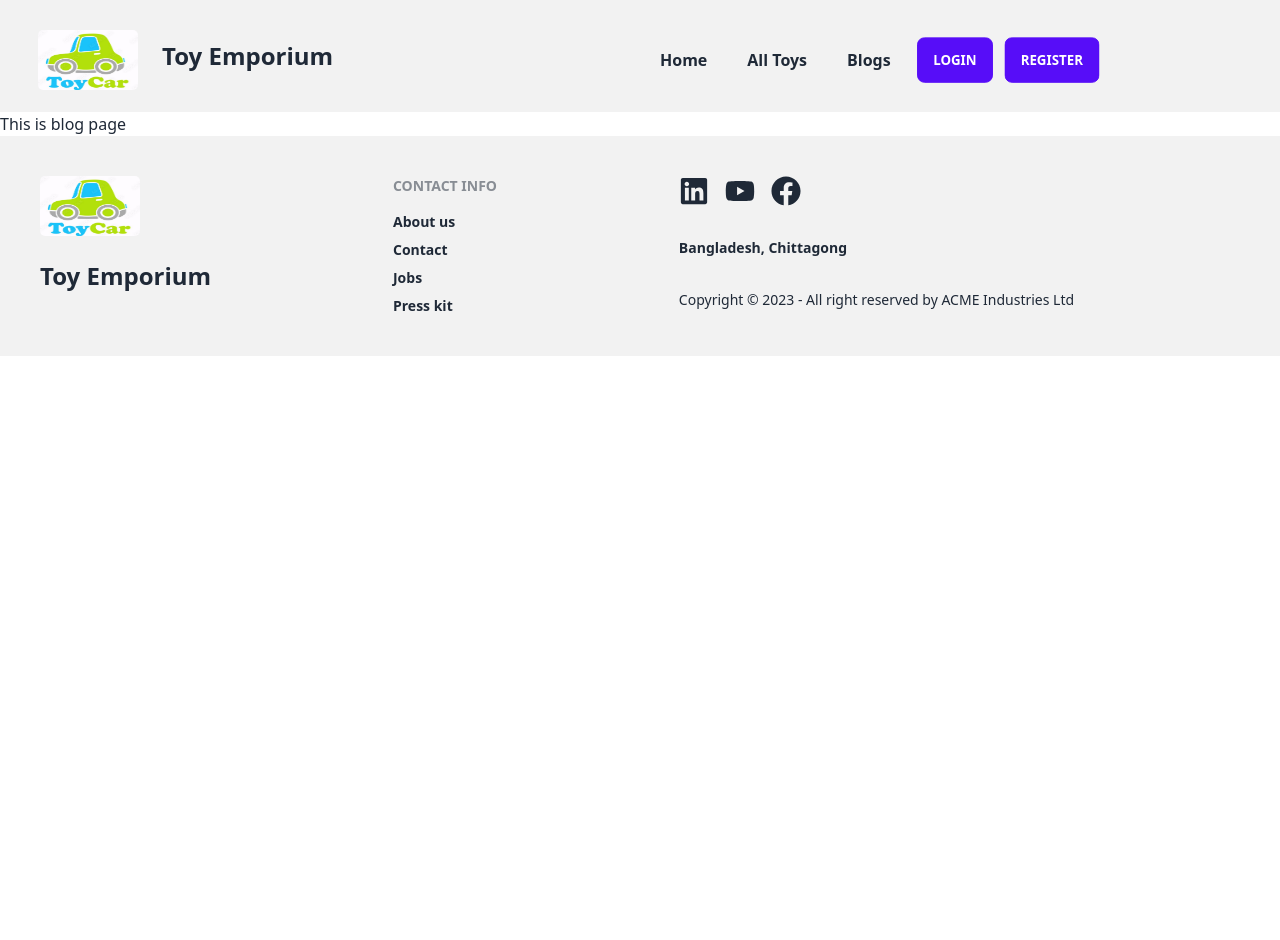
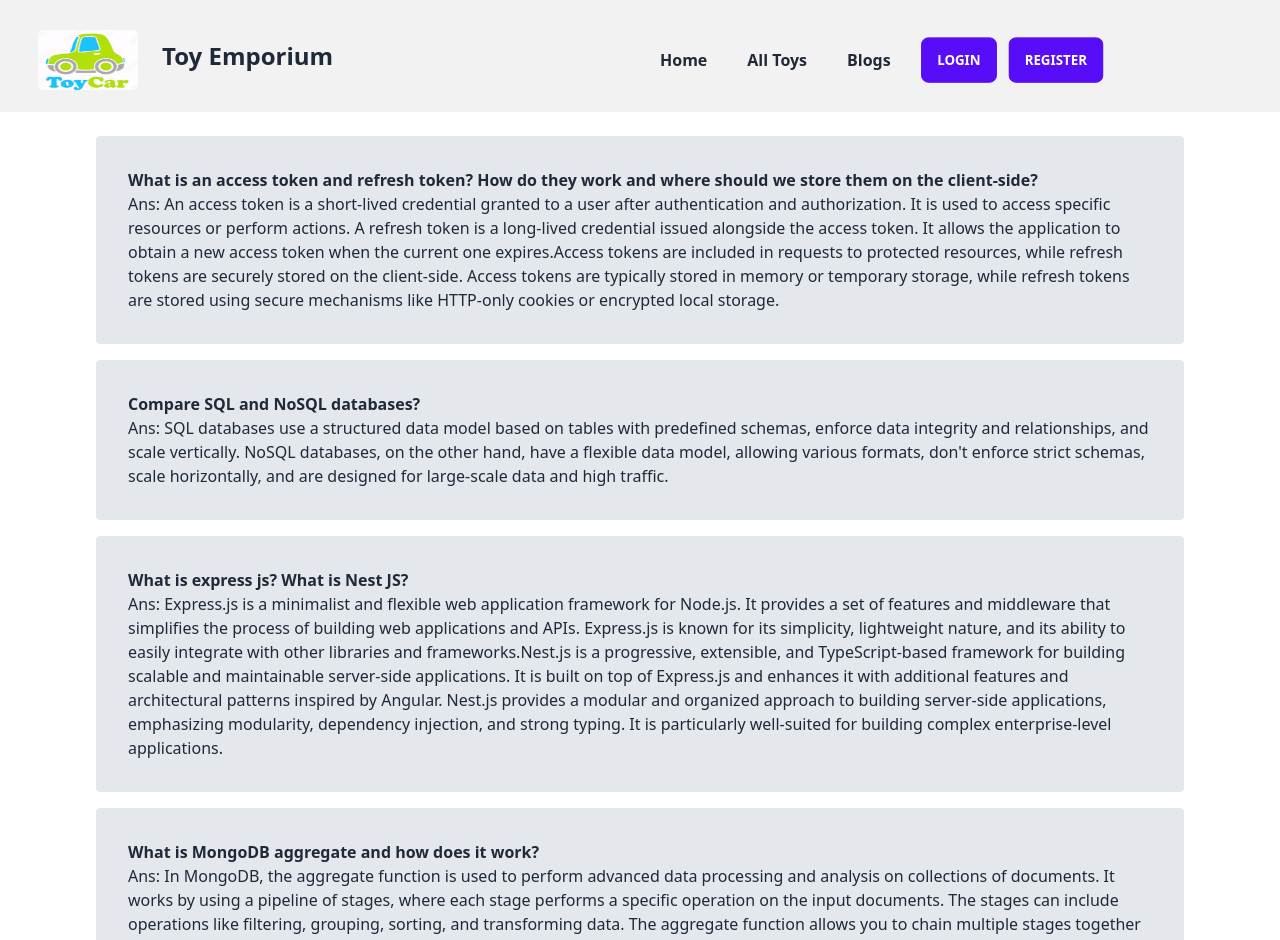
Before and after one commit to studentabusayeed/toy-project, a React (Vite) app: page /blog in a window 1280 px wide. Shown: the top 940 px of the page. Before the commit the page ends 800 px from the top, so only its background shows below. Built offline with nearby package versions, Linux system fonts and the light colour scheme; no server answers.

Commit message:
shared added

```diff
--- a/src/firebase/firebase.config.js
+++ b/src/firebase/firebase.config.js
@@ -5,12 +5,12 @@ import { initializeApp } from "firebase/app";
 
 // Your web app's Firebase configuration
 const firebaseConfig = {
-  apiKey: "AIzaSyDdjGqeXslzd-0DWE9YojmfACamb_ZReLI",
-  authDomain: "toy-project-client-ba3c3.firebaseapp.com",
-  projectId: "toy-project-client-ba3c3",
-  storageBucket: "toy-project-client-ba3c3.appspot.com",
-  messagingSenderId: "975337185203",
-  appId: "1:975337185203:web:6421bf673113a089cf35c6"
+  apiKey: import.meta.env.VITE_apiKey,
+  authDomain: import.meta.env.VITE_authDomain,
+  projectId: import.meta.env.VITE_projectId,
+  storageBucket: import.meta.env.VITE_storageBucket,
+  messagingSenderId: import.meta.env.VITE_messagingSenderId,
+  appId: import.meta.env.VITE_appId
 };
 
 // Initialize Firebase
--- a/src/pages/Blog/Blog.jsx
+++ b/src/pages/Blog/Blog.jsx
@@ -2,8 +2,25 @@ import React from 'react';
 
 const Blog = () => {
     return (
-        <div>
-            <h2>This is blog page</h2>
+        <div className='my-6'>
+            <div className='bg-slate-400 p-8 rounded bg-opacity-25 mx-24 my-4'>
+                <h4 className='blog-container font-bold'>What is an access token and refresh token? How do they work and where should we store them on the client-side?</h4>
+                <p className='blog-container'>Ans: An access token is a short-lived credential granted to a user after authentication and authorization. It is used to access specific resources or perform actions. A refresh token is a long-lived credential issued alongside the access token. It allows the application to obtain a new access token when the current one expires.Access tokens are included in requests to protected resources, while refresh tokens are securely stored on the client-side. Access tokens are typically stored in memory or temporary storage, while refresh tokens are stored using secure mechanisms like HTTP-only cookies or encrypted local storage.</p>
+            </div>
+            <div className='bg-slate-400 p-8 rounded bg-opacity-25 mx-24 my-4'>
+                <h4 className='blog-container font-bold'>Compare SQL and NoSQL databases?</h4>
+                <p className='blog-container'>Ans: SQL databases use a structured data model based on tables with predefined schemas, enforce data integrity and relationships, and scale vertically. NoSQL databases, on the other hand, have a flexible data model, allowing various formats, don't enforce strict schemas, scale horizontally, and are designed for large-scale data and high traffic.</p>
+            </div>
+            <div className='bg-slate-400 p-8 rounded bg-opacity-25 mx-24 my-4'>
+                <h4 className='blog-container font-bold'>What is express js? What is Nest JS?</h4>
+                <p className='blog-container'>Ans: Express.js is a minimalist and flexible web application framework for Node.js. It provides a set of features and middleware that simplifies the process of building web applications and APIs. Express.js is known for its simplicity, lightweight nature, and its ability to easily integrate with other libraries and frameworks.Nest.js is a progressive, extensible, and TypeScript-based framework for building scalable and maintainable server-side applications. It is built on top of Express.js and enhances it with additional features and architectural patterns inspired by Angular. Nest.js provides a modular and organized approach to building server-side applications, emphasizing modularity, dependency injection, and strong typing. It is particularly well-suited for building complex enterprise-level applications.</p>
+            </div>
+            <div className='bg-slate-400 p-8 rounded bg-opacity-25 mx-24 my-4'>
+                <h4 className='blog-container font-bold'>
+                    What is MongoDB aggregate and how does it work?
+                </h4>
+                <p className='blog-container'>Ans: In MongoDB, the aggregate function is used to perform advanced data processing and analysis on collections of documents. It works by using a pipeline of stages, where each stage performs a specific operation on the input documents. The stages can include operations like filtering, grouping, sorting, and transforming data. The aggregate function allows you to chain multiple stages together to perform complex data operations and generate meaningful results.</p>
+            </div>
         </div>
     );
 };
--- a/src/pages/Register/Register.jsx
+++ b/src/pages/Register/Register.jsx
@@ -1,11 +1,16 @@
 import React, { useContext } from 'react';
-import { Link } from 'react-router-dom';
+import { Link, useLocation, useNavigate } from 'react-router-dom';
 import img from '../../assets/login.jpg';
 import SocialLogin from '../SocialLogin/SocialLogin';
 import { AuthContext } from '../../providers/AuthProvider';
 
 const Register = () => {
     const {createUser} = useContext(AuthContext);
+
+    const location = useLocation();
+    const navigate = useNavigate();
+
+    const from = location.state?.from?.pathname || '/';
 
     const handleSignUp = (event) => {
         event.preventDefault();
@@ -20,6 +25,7 @@ const Register = () => {
         .then(result => {
             const user = result.user;
             console.log(user);
+            navigate(from, {replace: true});
             form.reset();
         })
         .catch(error => console.log(error));
--- a/src/pages/Shared/Navbar/Navbar.jsx
+++ b/src/pages/Shared/Navbar/Navbar.jsx
@@ -21,7 +21,7 @@ const Navbar = () => {
         <li><Link className='font-semibold ml-2' to="/allToys">All Toys</Link></li>
         {user?.email ? <li><Link className='font-semibold ml-2' to="/myToy">My Toys</Link></li> : ''}
         {user?.email ?<li><Link className='font-semibold ml-2' to="/addToy">Add A Toy</Link></li>: ''}
-        <li><Link className='font-semibold ml-2' to="/blog">Blogs</Link></li>
+        <li><Link className='font-semibold ml-2 mr-1' to="/blog">Blogs</Link></li>
         {user?.email ? <>
             <img className={user.photoURL ? 'img-menu' : ''} title={user?.displayName} src={user?.photoURL
             } alt="" />
```
